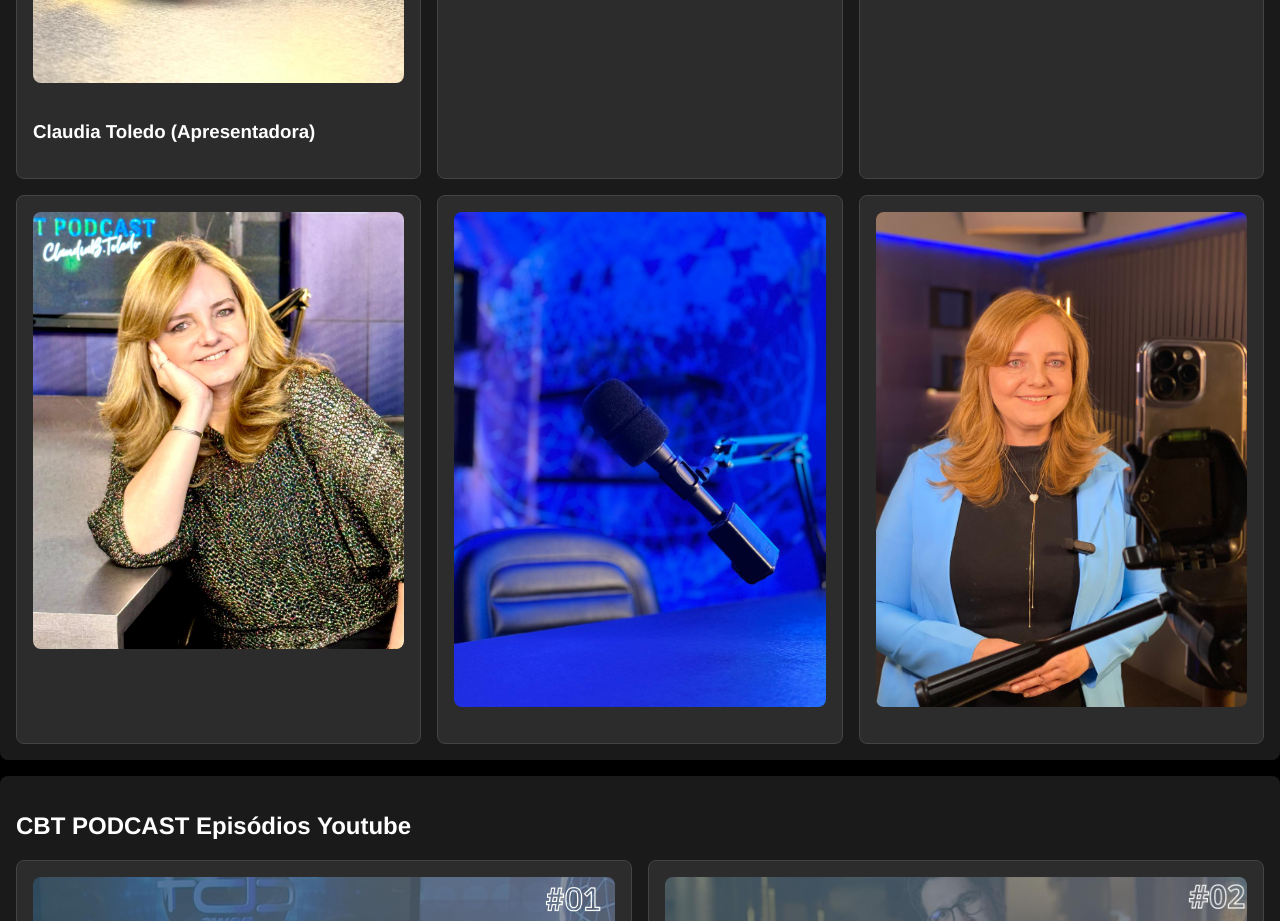
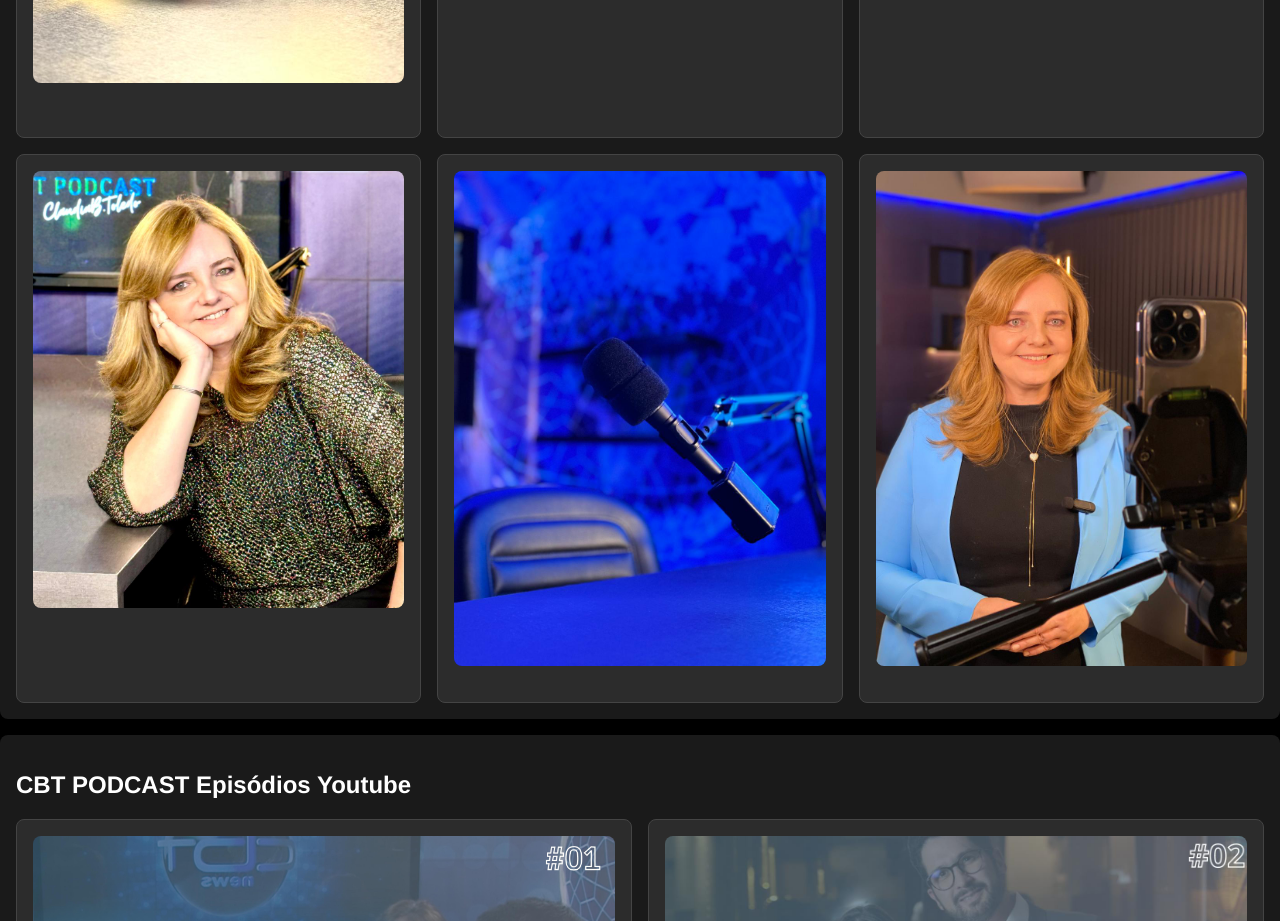
Before and after one commit to cbtpodcast/Cbt, a plain HTML site: page website/index.html in a window 1280 px wide. Shown: the part 2420-3341 px from the top of the page. Drawn offline with Linux system fonts and the light colour scheme.

Commit message:
atualizaçao

```diff
--- a/website/index.html
+++ b/website/index.html
@@ -81,7 +81,7 @@
         <!-- Linha 1 de imagens -->
         <div class="card">
             <img src="images/claudiameio.jpeg" alt="Atualização">
-            <h3>Claudia Toledo (Apresentadora)</h3>
+            <h3></h3>
         </div>
         <div class="card">
             <img src="images/alex.jpeg" alt="Infraestrutura">
```
